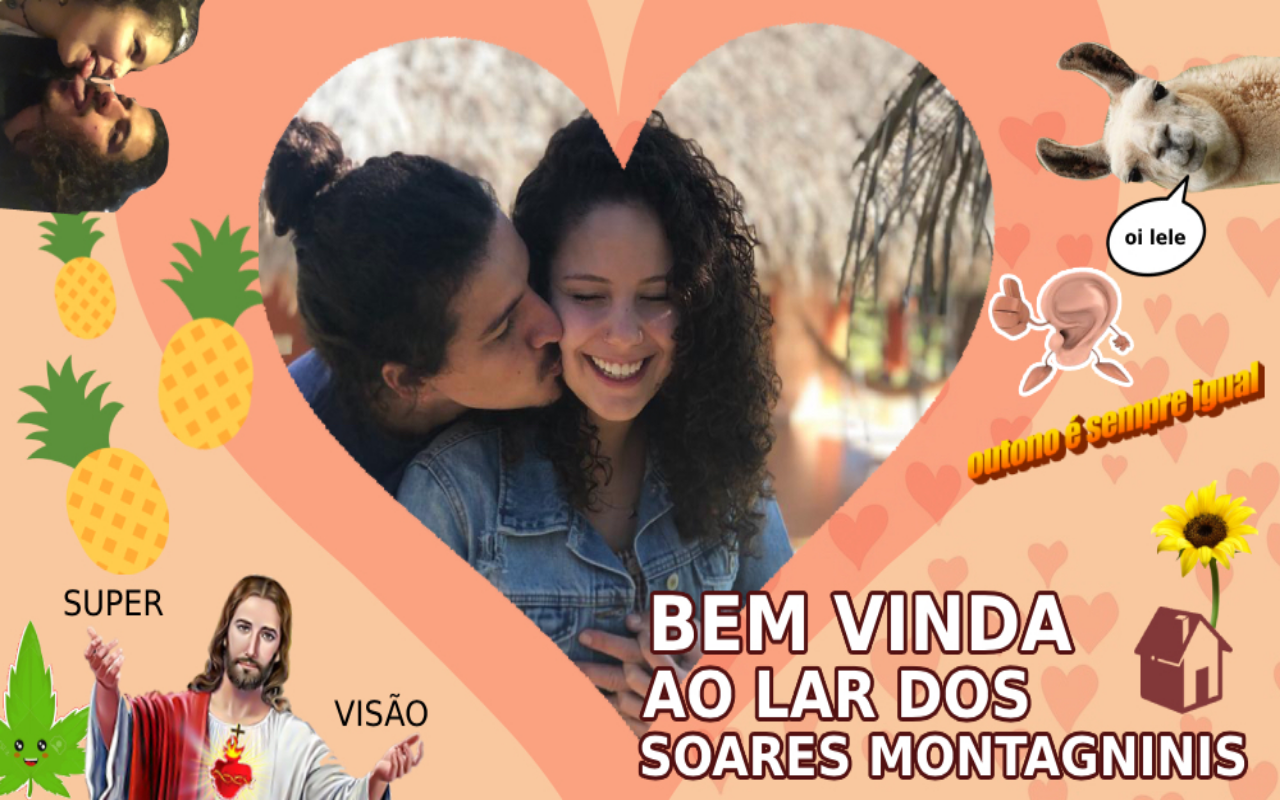
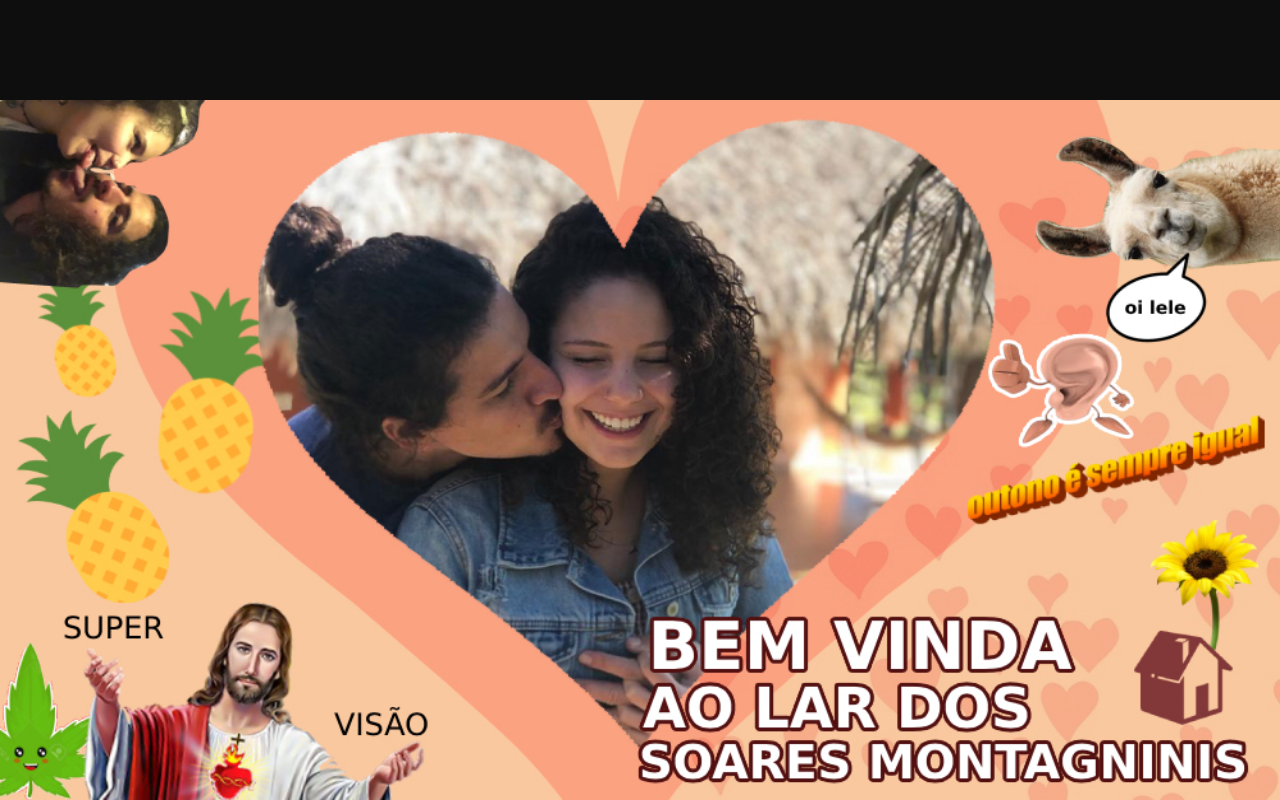
Before and after one commit to devMontagnini/Umbrella, a plain HTML site: page assets/img.html in a window 1280 px wide. Drawn offline with Linux system fonts and the light colour scheme.

Commit message:
Update img.html

```diff
--- a/assets/img.html
+++ b/assets/img.html
@@ -1,4 +1,4 @@
 <html><head><meta name="viewport" content="width=device-width, minimum-scale=0.1">
   <title>img.jpg (1000×550)</title></head>
-  <body style="margin: 0px; background: #0e0e0e; text-algin:center">
+  <body style="margin: 100px 0 0 0px; background: #0e0e0e; text-algin:center">
     <img style="-webkit-user-select: none;" src="https://devmontagnini.github.io/Umbrella/assets/img.jpg" width="100%" height="100%"></body></html>
```
